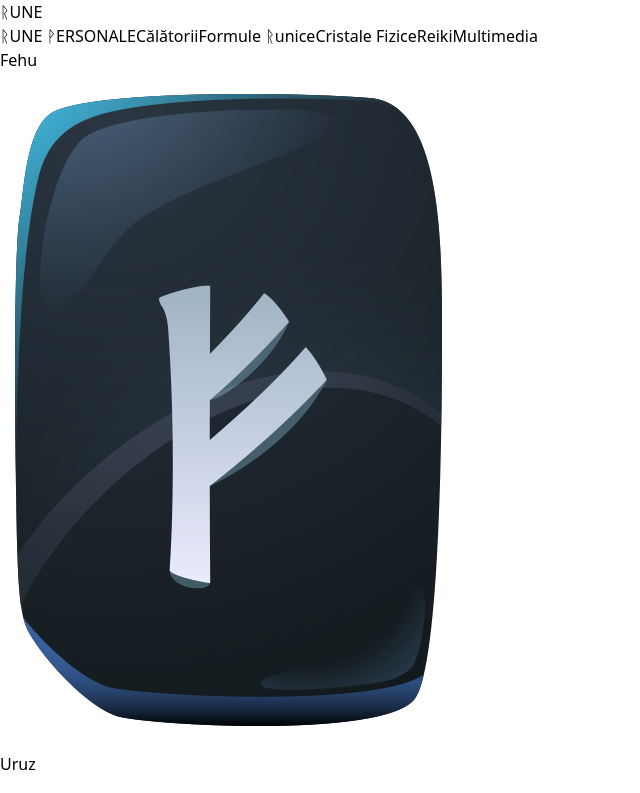
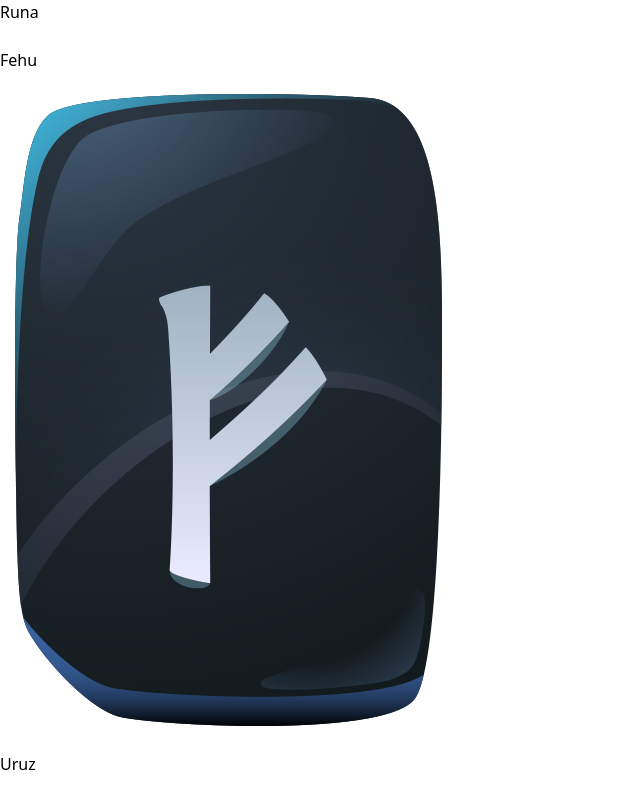
Before and after one commit to DanAmariei/runa-react, a React (Vite) app: page / in a window 1280 px wide. Shown: the top 793 px of the page, without its empty margins (0-640 px from the left). Built offline with nearby package versions, Linux system fonts and the light colour scheme.

Commit message:
Navigation + URL

```diff
--- a/package.json
+++ b/package.json
@@ -10,6 +10,11 @@
     "preview": "vite preview"
   },
   "dependencies": {
+    "@headlessui/react": "^1.7.15",
+    "@heroicons/react": "^2.0.18",
+    "headlessui": "^0.0.0",
+    "heroicons": "^2.0.18",
+    "radix-ui": "^1.0.1",
     "react": "^18.2.0",
     "react-dom": "^18.2.0",
     "react-router-dom": "^6.14.1",
--- a/src/App.tsx
+++ b/src/App.tsx
@@ -11,14 +11,14 @@ function App() {
   return (
     <>
       <Navigation />
-      <div className="bg-gradient-to-t from-orange-400 to-sky-400 h-full flex-grow">
+      <div className="bg-gradient-to-t from-orange-400 to-sky-400 h-full flex-grow pt-[60px]">
         <Routes>
           <Route path="/" element={<Homepage />} />
           <Route path="/runa/:id" element={<SingleRunaPage />} />
           <Route path="/runa-calculator" element={<RunaCalcPage />} />
-          <Route path="/Calatorii" element={<Calatorii />} />
-          <Route path="/formulerunice" element={<FormuleRunice />} />
-          <Route path="/CristaleEterice" element={<CristaleEterice />} />
+          <Route path="/calatorii" element={<Calatorii />} />
+          <Route path="/formule-runice" element={<FormuleRunice />} />
+          <Route path="/cristale-eterice" element={<CristaleEterice />} />
         </Routes>
       </div>
     </>
--- a/src/components/Navigation.tsx
+++ b/src/components/Navigation.tsx
@@ -1,33 +1,17 @@
 import { Link } from "react-router-dom";
+import RadixDrawer from "./RadixDrawer";
 
 const Navigation = () => {
+
+
   return (
-    <div
-      className="border-b py-2 px-10 flex justify-between
-    items-center font-semibold text-lg bg-slate-100 text-gray-800"
-    >
-      <Link to={"/"}>
-        <span>ᚱUNE</span>
-      </Link>
-      <div className="flex items-center gap-4">
-        <Link to={"/runa-calculator"}>
-          <span>ᚱUNE ᚹERSONALE</span>
+    <div className="fixed top-0 left-0 w-full border shadow-sm h-[60px] flex text-sky-900 bg-white px-2 z-10">
+      <div className=" m-auto flex items-center justify-between w-full">
+        <Link to="/">
+          <h2 className="font-bold">Runa</h2>
         </Link>
-        <Link to={"/Calatorii"}>
-          <span>Călătorii</span>
-        </Link>
-        <Link to={"/FormuleRunice"}>
-          <span>Formule ᚱunice</span>
-        </Link>
-        <Link to={"/CristaleEterice"}>
-          <span>Cristale Fizice</span>
-        </Link>
-        <Link to={"/CristaleEterice"}>
-          <span>Reiki</span>
-        </Link>
-        <Link to={"/CristaleEterice"}>
-          <span>Multimedia</span>
-        </Link>
+
+        <RadixDrawer />
       </div>
     </div>
   );
--- /dev/null
+++ b/src/components/RadixDrawer.tsx
@@ -0,0 +1,100 @@
+import * as Dialog from "@radix-ui/react-dialog";
+import React, { Fragment } from "react";
+import { Transition } from "@headlessui/react";
+import {
+  XMarkIcon,
+  Bars3BottomRightIcon,
+} from "@heroicons/react/24/solid";
+import { Link } from "react-router-dom";
+
+const RadixDrawer = () => {
+  const [open, setOpen] = React.useState(false);
+
+  let links = [
+    { name: "HOME", link: "/" },
+    { name: "Runa Calculator", link: "/runa-calculator" },
+    { name: "Formule Runice", link: "/formule-runice" },
+    { name: "BLOG'S", link: "/" },
+    { name: "CONTACT", link: "/" },
+  ];
+
+  return (
+    <Dialog.Root open={open} onOpenChange={setOpen}>
+      <Dialog.Trigger asChild>
+        <button className="cursor-pointer hover:bg-slate-200 rounded-full ml-2 p-1">
+          <Bars3BottomRightIcon className="h-6 w-6" />
+        </button>
+      </Dialog.Trigger>
+      <Dialog.Portal forceMount>
+        <Transition.Root show={open}>
+          <Transition.Child
+            as={Fragment}
+            enter="ease-out duration-300"
+            enterFrom="opacity-0"
+            enterTo="opacity-100"
+            leave="ease-in duration-200"
+            leaveFrom="opacity-100"
+            leaveTo="opacity-0"
+          >
+            <Dialog.Overlay
+              forceMount
+              className="DialogOverlay fixed transition-all duration-200 inset-0 bg-gray-500 bg-opacity-40
+              overflow-y-auto  w-full"
+            />
+          </Transition.Child>
+          <Transition.Child
+            as={Fragment}
+            enter="ease-out duration-300"
+            enterFrom="opacity-0 right-[-260px]"
+            enterTo="opacity-100 right-0"
+            leave="ease-in duration-300"
+            leaveFrom="opacity-100 right-0"
+            leaveTo="opacity-0 right-[-260px]"
+          >
+            {/* fixed top-0 right-0 h-full shadow-xl p-2 delay-400 duration-500
+            ease-in-out transition-all transform translate-x-0
+             */}
+            <Dialog.Content
+              forceMount
+              className="bg-white fixed top-0 h-full
+
+              overflow-y-auto z-10
+                 py-2 max-w-[260px]"
+            >
+              <Dialog.Title className="flex items-center h-[60px]">
+                <p className="text-base font-bold">Runa</p>
+                <Dialog.Close asChild>
+                  <button
+                    className="cursor-pointer hover:bg-slate-200 rounded-full p-1 flex justify-center items-center ml-auto"
+                    aria-label="Close"
+                  >
+                    <XMarkIcon className="w-6 h-6" />
+                  </button>
+                </Dialog.Close>
+              </Dialog.Title>
+
+              <div className="flex flex-col gap-1 w-[250px]">
+                {links.map((linkObj) => (
+                  <Link
+                    to={linkObj.link}
+                    className="hover:bg-gray-200 duration-150 p-2"
+                    key={linkObj.link}
+                    onClick={() => {
+                      setOpen(false);
+                    }}
+                  >
+                    <span className="font-semibold text-gray-500">
+                      {linkObj.name}
+                    </span>
+                  </Link>
+                ))}
+              </div>
+            </Dialog.Content>
+          </Transition.Child>
+        </Transition.Root>
+      </Dialog.Portal>
+    </Dialog.Root>
+  );
+};
+
+export default RadixDrawer;
--- a/src/helper/runes.ts
+++ b/src/helper/runes.ts
@@ -183,7 +183,7 @@ export const runes: IRunaList = {
     keywords: "Schimbări • Naștere • Ruptură",
     keywordsdn: "",
     titleamulet: "Folosirea Runei ca Amuletă:",
-    amulet: "Ajută la deblocarea din situații de stagnare și neproductivitate. Ajută la ruperea din tiparele vechi, permițându-ne să intrăm în contact cu cea mai adevărată și mai autentică parte din noi. Ne eliberează din lanțurile care ne țin încătușați înt-un trecut care nu ne ajută să creștem.",
+    amulet: "Ajută la deblocarea din situații de stagnare și neproductivitate. Ajută la ruperea din tiparele vechi, permițându-ne să intrăm în contact cu cea mai adevărată și mai autentică parte din noi. Ne eliberează din lanțurile care ne țin încătușați într-un trecut care nu ne ajută să creștem.",
     messagetitle: "Mesajul:",
     message: "Trebuie să ne mișcăm mai departe fără să ne oprim, chiar dacă trecem printr-o perioadă dificilă, care ne poate speria. Când avem curaj să ne pierdem și să mergem mai departe, renaștem.",
     details: "xxxx",
```
Also changed, not shown: 2 other files (tests, documents, lock files or other folders).
